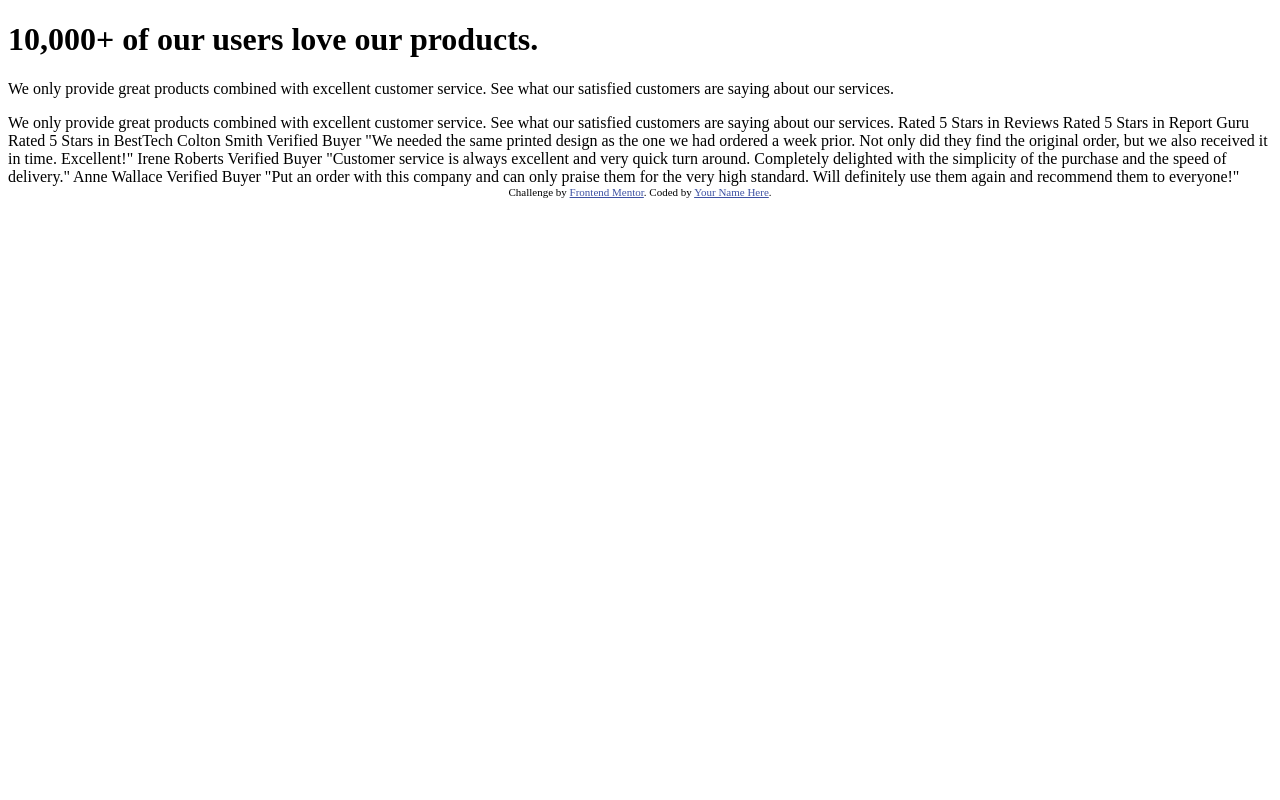
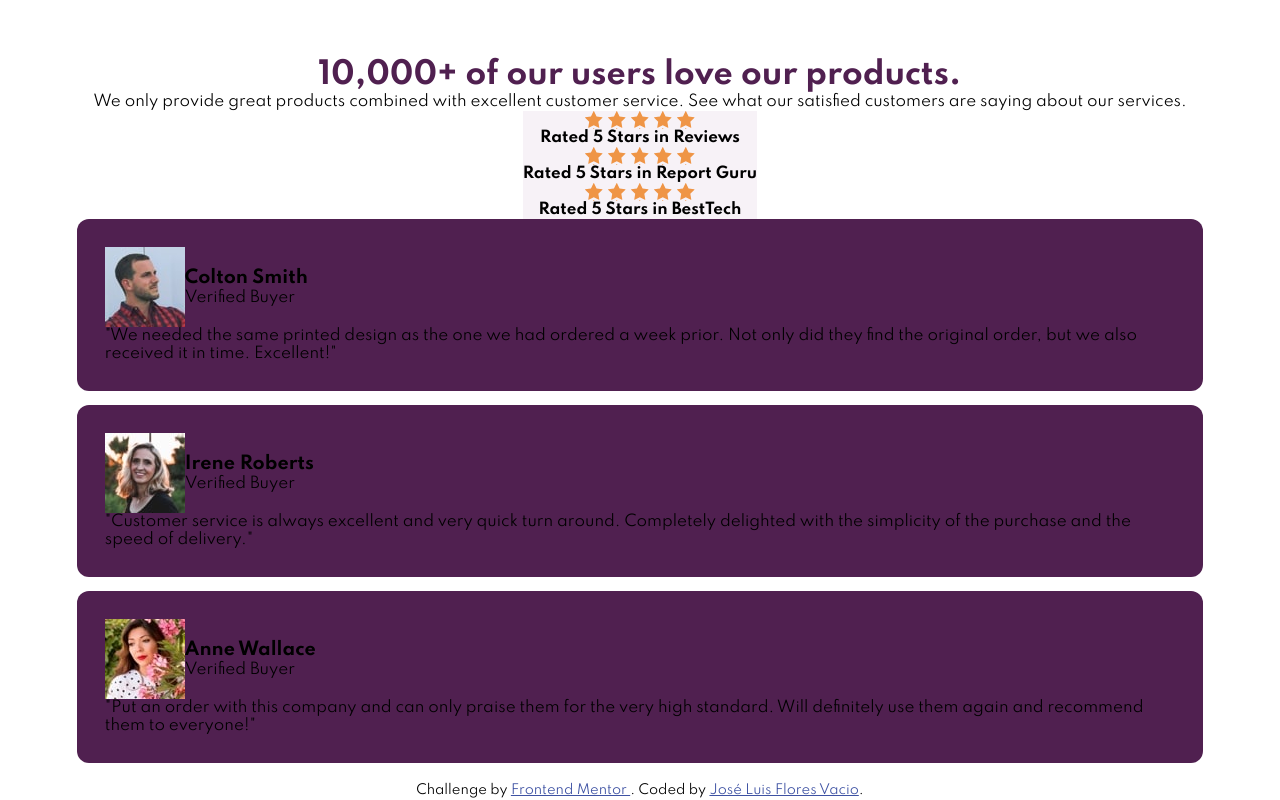
Before and after one commit to JoseLuisFV/challengeSocialProof, a plain HTML site: page dev/index.html in a window 1280 px wide. Drawn offline with Linux system fonts and the light colour scheme.

Commit message:
Estilos base para la version movil

```diff
--- /dev/null
+++ b/dev/css/style.css
@@ -0,0 +1,94 @@
+:root {
+    --primary-color: hsl(300, 43%, 22%);
+    --bg-rating-color: hsl(300, 24%, 96%);
+    --goal-color: hsl(303, 10%, 53%);
+    --status-text-color: hsl(333, 80%, 67%);
+}
+
+* {
+    margin: 0;
+    padding: 0;
+    box-sizing: border-box;
+}
+
+html {
+    font-size: 62.5%;
+}
+
+body {
+    display: flex;
+    align-items: center;
+    justify-content: center;
+    min-width: 320px;
+    min-height: 100vh;
+    font-size: 1.5rem;
+    font-weight: 400;
+    font-family: 'Spartan', sans-serif;
+}
+header {
+    display: flex;
+    flex-direction: column;
+    align-items: center;
+    justify-content: center;
+    width: 88%;
+    margin: 0 auto;
+    padding-top: 55px;
+}
+
+.page__title {
+    font-size: 3.0rem;
+    font-weight: 700;
+    text-align: center;
+    color: var(--primary-color);
+}
+
+.page__goal {
+    text-align: center;
+}
+
+
+.rating {
+    text-align: center;
+    background-color: var(--bg-rating-color);
+}
+
+.rating__title {
+    font-size: 1.5rem;
+}
+
+.rating__stars {
+    display: flex;
+    justify-content: center;
+    gap: 5px;
+}
+
+.rating__star {
+    width: 18px;
+    height: 18px;
+    background: url('../images/icon-star.svg');
+    background-size: contain
+}
+
+
+.customers {
+    display: flex;
+    flex-direction: column;
+    width: 88%;
+    margin: 0 auto;
+    gap: 14px;
+}
+
+.customer-review {
+    padding: 28px;
+    background-color: var(--primary-color);
+    border-radius: 12px;
+}
+
+.customer-review__head {
+    display: flex;
+    align-items: center;
+}
+
+.customer-review__head > div {
+    flex-basis: auto;
+}
--- a/dev/index.html
+++ b/dev/index.html
@@ -11,13 +11,18 @@
       sizes="32x32"
       href="./images/favicon-32x32.png"
     />
+    <link rel="preconnect" href="https://fonts.googleapis.com">
+    <link rel="preconnect" href="https://fonts.gstatic.com" crossorigin>
+    <link href="https://fonts.googleapis.com/css2?family=Spartan:wght@400;500;700&display=swap" rel="stylesheet">
+    <link rel="stylesheet" href="./css/style.css">
 
-    <title>Frontend Mentor | Social proof section</title>
+    <title>Jos&eacute; Luis Flores Vacio | Social proof section</title>
 
     <!-- Feel free to remove these styles or customise in your own stylesheet 👍 -->
     <style>
       .attribution {
-        font-size: 11px;
+        margin-top: 20px;
+        font-size: 13px;
         text-align: center;
       }
       .attribution a {
@@ -26,45 +31,100 @@
     </style>
   </head>
   <body>
-
+    <div>
       <header>
-      <h1>10,000+ of our users love our products.</h1>
-      <p>
+        <div>
+          <h1 class="page__title">10,000+ of our users love our products.</h1>
+          <p class="page__goal">
             We only provide great products combined with excellent customer service.
             See what our satisfied customers are saying about our services.
           </p>
+        </div>
+
+        <div class="page__rating">
+          <div class="rating">
+            <div class="rating__stars">
+              <div class="rating__star"></div>
+              <div class="rating__star"></div>
+              <div class="rating__star"></div>
+              <div class="rating__star"></div>
+              <div class="rating__star"></div>
+            </div>
+            <h2 class="rating__title">Rated 5 Stars in Reviews</h2>
+          </div>
+          <div class="rating">
+            <div class="rating__stars">
+              <div class="rating__star"></div>
+              <div class="rating__star"></div>
+              <div class="rating__star"></div>
+              <div class="rating__star"></div>
+              <div class="rating__star"></div>
+            </div>
+            <h2 class="rating__title">Rated 5 Stars in Report Guru</h2>
+          </div>
+          <div class="rating">
+            <div class="rating__stars">
+              <div class="rating__star"></div>
+              <div class="rating__star"></div>
+              <div class="rating__star"></div>
+              <div class="rating__star"></div>
+              <div class="rating__star"></div>
+            </div>
+            <h2 class="rating__title">Rated 5 Stars in BestTech</h2>
+          </div>
+        </div>
       </header>
-
-
-
-    We only provide great products combined with excellent customer service.
-    See what our satisfied customers are saying about our services.
-
-    Rated 5 Stars in Reviews
-    Rated 5 Stars in Report Guru
-    Rated 5 Stars in BestTech
-
-    Colton Smith
-    Verified Buyer
+      <main>
+        <section class="customers">
+          <article class="customer-review">
+            <div class="customer-review__head">
+              <img src="./images/image-colton.jpg" alt="Profile img." class="profile__img">
+              <div>
+                <h3 class="profile__name">Colton Smith</h3>
+                <span class="profile__status">Verified Buyer</span>
+              </div>
+            </div>
+            <p class="customer-review__comment">
               "We needed the same printed design as the one we had ordered a week prior.
               Not only did they find the original order, but we also received it in time.
               Excellent!"
-
-    Irene Roberts
-    Verified Buyer
+            </p>
+          </article>
+          <article class="customer-review">
+            <div class="customer-review__head">
+              <img src="./images/image-irene.jpg" alt="Profile img" class="profile__img">
+              <div>
+                <h3 class="profile__name">Irene Roberts</h3>
+                <span class="profile__status">Verified Buyer</span>
+              </div>
+            </div>
+            <p class="customer-review__comment">
               "Customer service is always excellent and very quick turn around. Completely
               delighted with the simplicity of the purchase and the speed of delivery."
-
-    Anne Wallace
-    Verified Buyer
+            </p>
+          </article>
+          <article class="customer-review">
+            <div class="customer-review__head">
+              <img src="./images/image-anne.jpg" alt="Profile img" class="profile__img">
+              <div>
+                <h3 class="profile__name">Anne Wallace</h3>
+                <span class="profile__status">Verified Buyer</span>
+              </div>
+            </div>
+            <p class="customer-review__comment">
               "Put an order with this company and can only praise them for the very high
               standard. Will definitely use them again and recommend them to everyone!"
+            </p>
+          </article>
+        </section>
+      </main>
 
       <div class="attribution">
         Challenge by
-      <a href="https://www.frontendmentor.io?ref=challenge" target="_blank"
-        >Frontend Mentor</a
-      >. Coded by <a href="#">Your Name Here</a>.
+        <a href="https://www.frontendmentor.io?ref=challenge" target="_blank">
+          Frontend Mentor
+          </a>. Coded by <a href="#">Jos&eacute; Luis Flores Vacio</a>.
+      </div>
     </div>
   </body>
 </html>
```
Lines whose indentation alone changed are shown as unchanged.
